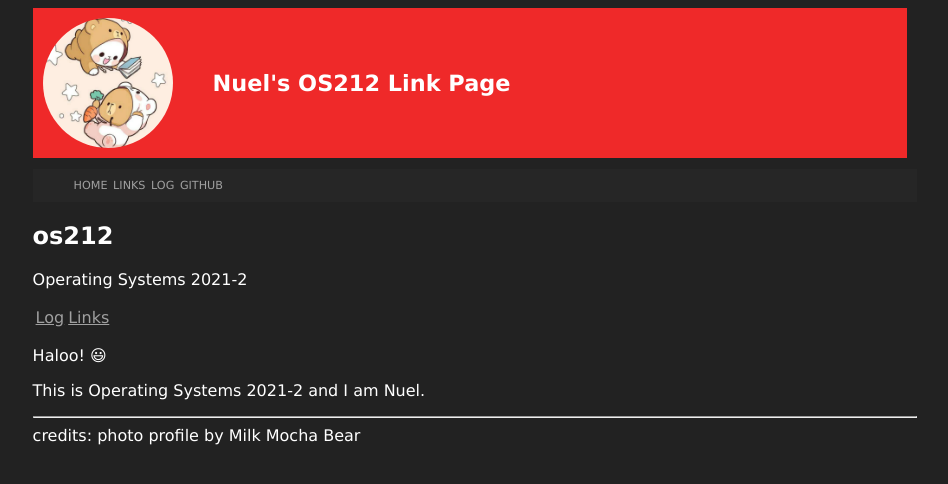
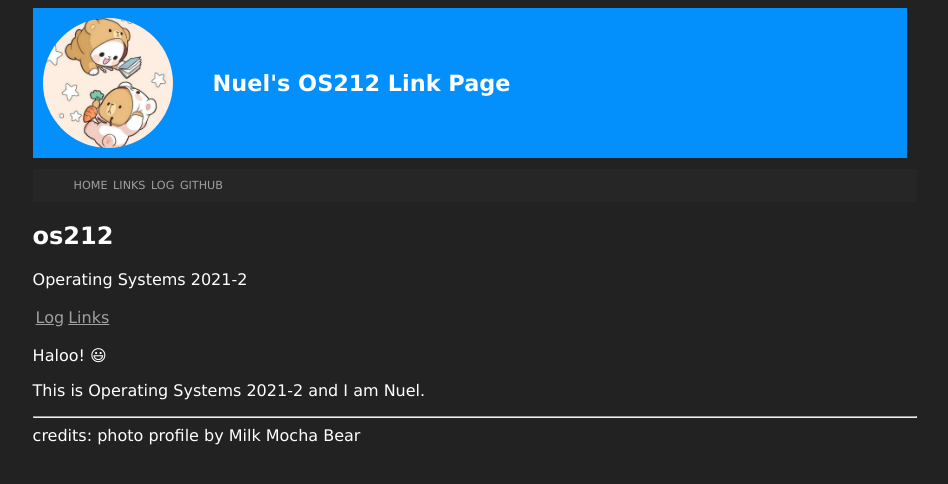
Before and after one commit to Hzz-Hzz/os212, a Jekyll site: the page built from index.md, in a window 1280 px wide. Shown: the top 484 px of the page, without its empty margins (165-1113 px from the left). Built offline with Jekyll 4.4.1, drawn with Linux system fonts in a browser that asks for light colours; our own code applies the rules of GitHub Pages for plain Markdown files.

Commit message:
Update style.css

```diff
--- a/assets/css/style.css
+++ b/assets/css/style.css
@@ -40,7 +40,7 @@
 .column {
   float:            left;
   display:          inline-block;
-  background:       #ef2929;
+  background:       #0390fc;
   height:           130px;
   width:            100%;
   padding-top:      10px;
```
